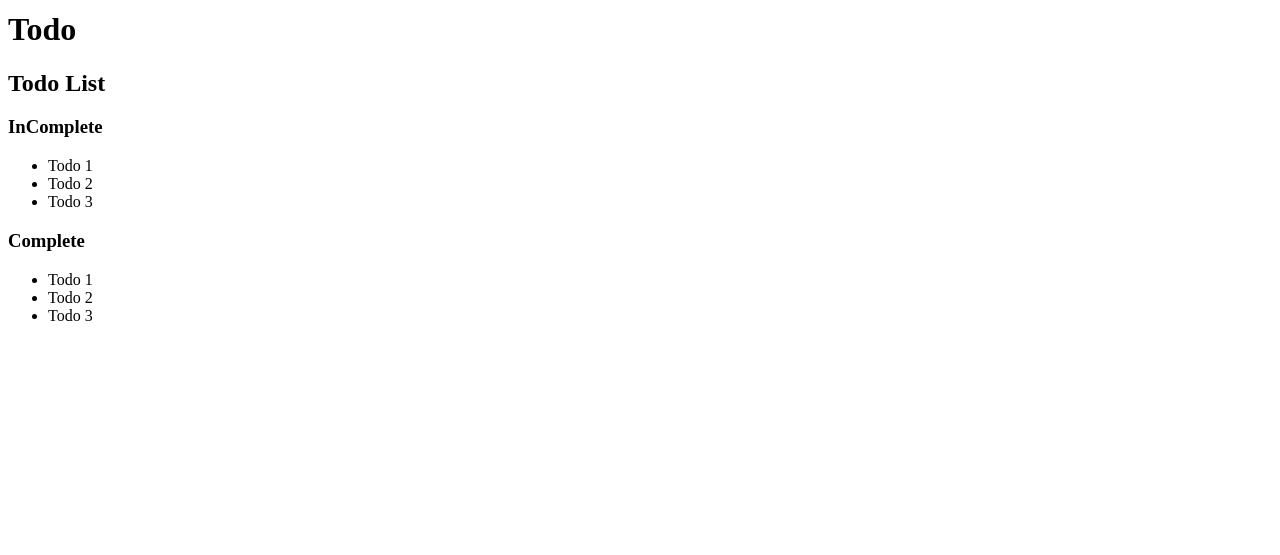
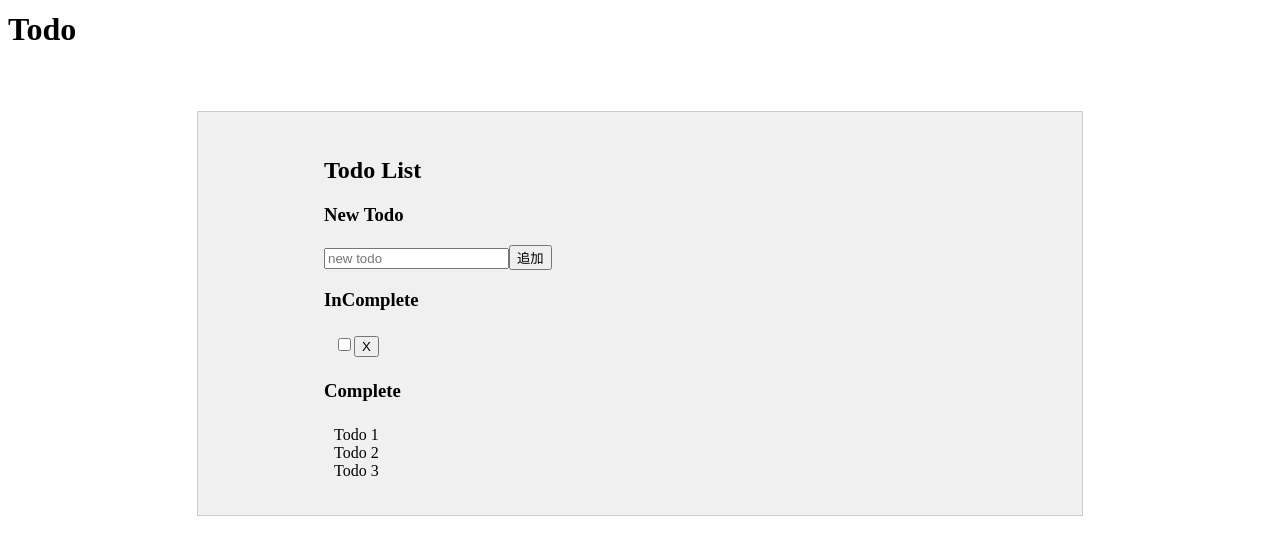
Before and after one commit to shusaku009/vue-tutorial, a Vue app: page / in a window 1280 px wide. Shown: the part 960-1515 px from the top of the page. Before the commit the page ends 1301 px from the top, so only its background shows below. Built offline with nearby package versions, Linux system fonts and the light colour scheme; no server answers.

Commit message:
add: todoリストに値を追加するための関数を定義

```diff
--- a/src/components/Todo.vue
+++ b/src/components/Todo.vue
@@ -1,25 +1,49 @@
-<script setup></script>
+<script setup>
+import { ref } from "vue";
+
+let id = 1;
+
+const newTodo = ref("");
+const todos = ref([]);
+
+function addTodo() {
+  todos.value.push({ id: id++, text: newTodo.value, done: false });
+  console.log(todos.value);
+  newTodo.value = "";
+}
+</script>
 
 <template>
   <div>
     <h1>Todo</h1>
   </div>
+  <div class="todo-list-container">
+    <h2>Todo List</h2>
     <div>
-    <h2>Todo List</h2>
+      <h3>New Todo</h3>
+      <form @submit.prevent="addTodo">
+        <input v-model="newTodo" required placeholder="new todo" />
+        <button>追加</button>
+      </form>
+    </div>
+    <div class="todo-list">
       <h3>InComplete</h3>
-    <ul>
+      <ul class="todo-list-item">
+        <li>
+          <input type="checkbox" />
+          <span></span>
+          <button>X</button>
+        </li>
+      </ul>
+    </div>
+    <div class="todo-list">
+      <h3>Complete</h3>
+      <ul class="todo-list-item">
         <li>Todo 1</li>
         <li>Todo 2</li>
         <li>Todo 3</li>
       </ul>
     </div>
-  <div>
-    <h3>Complete</h3>
-    <ul>
-      <li>Todo 1</li>
-      <li>Todo 2</li>
-      <li>Todo 3</li>
-    </ul>
   </div>
 </template>
 
```
Lines whose indentation alone changed are shown as unchanged.
